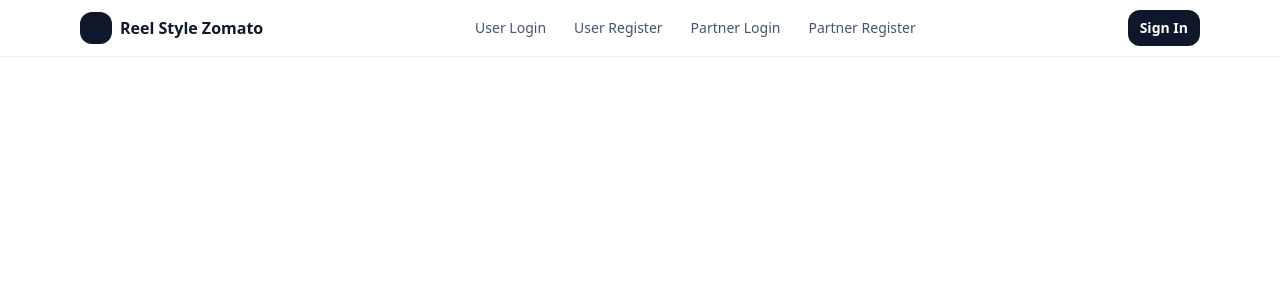
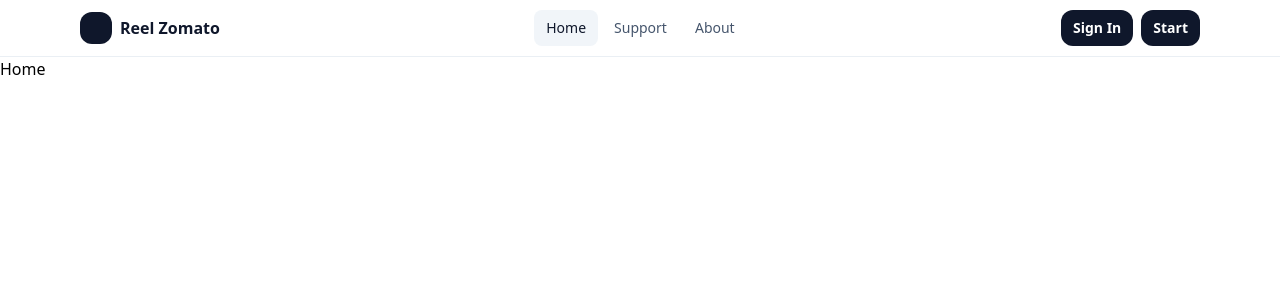
Before and after one commit to shahidul1920/reel-style-zomato, a React app in the folder frontend/: page /home in a window 1280 px wide. Shown: the top 300 px of the page. Built offline with nearby package versions, Linux system fonts and the light colour scheme; the HTML template or start-up script is replaced by a standard one.

Commit message:
Update navigation and add Home page route
Revised Header navigation links to point to new routes and simplified menu items. Added a new Home page component and registered the '/home' route in AppRoutes.

```diff
--- a/frontend/src/components/Header.jsx
+++ b/frontend/src/components/Header.jsx
@@ -7,45 +7,41 @@ const Header = () => {
 			<div className="mx-auto max-w-6xl px-4">
 				<div className="h-14 flex items-center justify-between">
 					{/* Brand */}
-					<Link to="/" className="inline-flex items-center gap-2 font-semibold text-slate-900 dark:text-slate-100">
+					<Link to="/home" className="inline-flex items-center gap-2 font-semibold text-slate-900 dark:text-slate-100">
 						<span className="inline-block h-8 w-8 rounded-xl bg-slate-900 dark:bg-slate-100" />
-						<span>Reel Style Zomato</span>
+						<span>Reel Zomato</span>
 					</Link>
 
 					{/* Nav */}
 					<nav className="hidden sm:flex items-center gap-1 text-sm">
 						<NavLink
-							to="/user/login"
+							to="/home"
 							className={({ isActive }) => `px-3 py-2 rounded-lg transition-colors ${isActive ? 'bg-slate-100 dark:bg-slate-800 text-slate-900 dark:text-slate-100' : 'text-slate-600 dark:text-slate-300 hover:bg-slate-100 dark:hover:bg-slate-800'}`}
 						>
-							User Login
+							Home
 						</NavLink>
+
 						<NavLink
-							to="/user/register"
+							to="/support"
 							className={({ isActive }) => `px-3 py-2 rounded-lg transition-colors ${isActive ? 'bg-slate-100 dark:bg-slate-800 text-slate-900 dark:text-slate-100' : 'text-slate-600 dark:text-slate-300 hover:bg-slate-100 dark:hover:bg-slate-800'}`}
 						>
-							User Register
+							Support
 						</NavLink>
+
 						<NavLink
-							to="/food-partner/login"
+							to="/about"
 							className={({ isActive }) => `px-3 py-2 rounded-lg transition-colors ${isActive ? 'bg-slate-100 dark:bg-slate-800 text-slate-900 dark:text-slate-100' : 'text-slate-600 dark:text-slate-300 hover:bg-slate-100 dark:hover:bg-slate-800'}`}
 						>
-							Partner Login
-						</NavLink>
-						<NavLink
-							to="/food-partner/register"
-							className={({ isActive }) => `px-3 py-2 rounded-lg transition-colors ${isActive ? 'bg-slate-100 dark:bg-slate-800 text-slate-900 dark:text-slate-100' : 'text-slate-600 dark:text-slate-300 hover:bg-slate-100 dark:hover:bg-slate-800'}`}
-						>
-							Partner Register
+							About
 						</NavLink>
 					</nav>
 
 					{/* CTA */}
 					<div className="flex items-center gap-2">
-						<Link to="/user/login" className="hidden sm:inline-flex items-center justify-center h-9 px-3 rounded-xl bg-slate-900 text-white text-sm font-semibold transition hover:bg-slate-800 dark:bg-slate-100 dark:text-slate-900 dark:hover:bg-white">
+						<Link to="/user/login" className="inline-flex items-center justify-center h-9 px-3 rounded-xl bg-slate-900 text-white text-sm font-semibold transition hover:bg-slate-800 dark:bg-slate-100 dark:text-slate-900 dark:hover:bg-white">
 							Sign In
 						</Link>
-						<Link to="/user/register" className="inline-flex sm:hidden items-center justify-center h-9 px-3 rounded-xl bg-slate-900 text-white text-sm font-semibold transition hover:bg-slate-800 dark:bg-slate-100 dark:text-slate-900 dark:hover:bg-white">
+						<Link to="/user/register" className="inline-flex items-center justify-center h-9 px-3 rounded-xl bg-slate-900 text-white text-sm font-semibold transition hover:bg-slate-800 dark:bg-slate-100 dark:text-slate-900 dark:hover:bg-white">
 							Start
 						</Link>
 					</div>
--- /dev/null
+++ b/frontend/src/pages/home/Home.jsx
@@ -0,0 +1,7 @@
+import React from 'react'
+
+export const Home = () => {
+  return (
+    <div>Home</div>
+  )
+}
--- a/frontend/src/routes/AppRoutes.jsx
+++ b/frontend/src/routes/AppRoutes.jsx
@@ -5,6 +5,7 @@ import { UserLogin } from '../pages/user/UserLogin'
 import { PartnerRegister } from '../pages/partner/PartnerRegister'
 import { PartnerLogin } from '../pages/partner/PartnerLogin'
 import Header from '../components/Header'
+import { Home } from '../pages/home/Home'
 
 export const AppRoutes = () => {
   return (
@@ -15,6 +16,7 @@ export const AppRoutes = () => {
             <Route path='/user/login' element={<UserLogin />} />
             <Route path='/food-partner/register' element={<PartnerRegister />} />
             <Route path='/food-partner/login' element={<PartnerLogin />} />
+            <Route path='/home' element={<Home />} />
         </Routes>
     </Router>
   )
```
